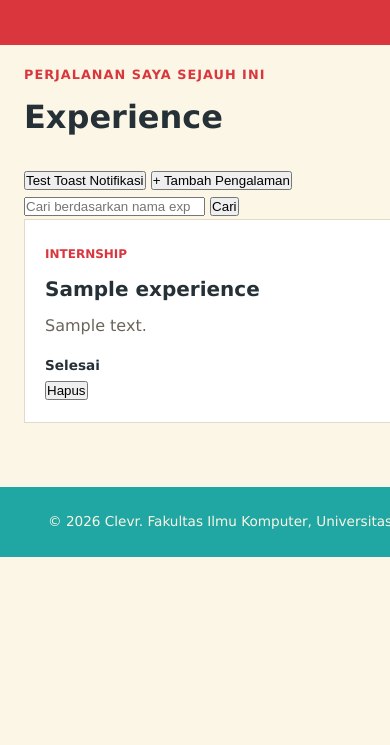
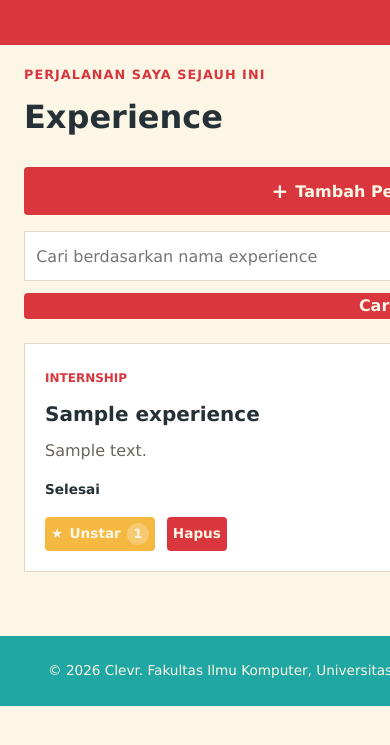
Before and after one commit to ClevraldoLimuel/myportofolio, a Django app: page /experience/ in a window 390 px wide; the page is wider, and only the part inside the window is pictured. Shown: the part 79-824 px from the top of that part. Run offline with Django 5.2, Linux system fonts and the light colour scheme; a user stored in the database is signed in; tables that the repository leaves empty hold one stand-in row (values such as "Sample post"); some web fonts are replaced.

Commit message:
feat:Add starred Experience
style:Adding styles for buttons in experience page (such as Star button, delete button)

style:Adding style for add experience modal form

```diff
--- a/main/models.py
+++ b/main/models.py
@@ -19,6 +19,9 @@ class Experience(models.Model):
     thumbnail = models.URLField(blank=True, null=True)
     started_at = models.DateTimeField(editable=True)
     ended_at = models.DateTimeField(blank=True, null=True)
+    starred_by = models.ManyToManyField(
+        User, related_name="starred_experiences", blank=True
+    )
     def __str__(self):
         return self.title
 
--- a/main/urls.py
+++ b/main/urls.py
@@ -1,6 +1,6 @@
 from django.urls import path
 
-from main.views import register, login_user, logout_user, show_main, show_experience, delete_experience, get_experience_json, create_experience, create_experience_ajax, show_interest, get_interest_json, create_interest, delete_interest, edit_interest, show_education, create_project, show_project, get_projects_json, delete_project, toggle_star, toggle_star_interest, create_project_ajax
+from main.views import register, login_user, logout_user, show_main, show_experience, delete_experience, toggle_star_experience, get_experience_json, create_experience, create_experience_ajax, show_interest, get_interest_json, create_interest, delete_interest, edit_interest, show_education, create_project, show_project, get_projects_json, delete_project, toggle_star, toggle_star_interest, create_project_ajax
 
 app_name = "main"
 
@@ -11,6 +11,7 @@ urlpatterns = [
     path("", show_main, name="show_main"),
     path("experience/", show_experience, name="show_experience"),
     path("experience/<uuid:experience_id>/delete", delete_experience, name="delete_experience"),
+    path("experience/<uuid:experience_id>/star/",toggle_star_experience,name="toggle_star_experience",),
     path("api/experience/", get_experience_json, name="get_experience_json"),
     path("experience/add/", create_experience, name="create_experience"),
     path("experience/add-ajax/", create_experience_ajax, name="create_experience_ajax"),
--- a/main/views.py
+++ b/main/views.py
@@ -108,6 +108,18 @@ def delete_experience(request, experience_id):
 
     return redirect("main:show_experience")
 
+@login_required(login_url="/login/")
+def toggle_star_experience(request, experience_id):
+    experience = get_object_or_404(Experience, pk=experience_id)
+
+    if request.method == "POST":
+        if request.user in experience.starred_by.all():
+            experience.starred_by.remove(request.user)
+        else:
+            experience.starred_by.add(request.user)
+
+    return redirect("main:show_experience")
+
 @require_POST
 def create_experience_ajax(request):
     if not request.user.is_superuser:
@@ -136,6 +148,9 @@ def get_experience_json(request):
     # Konstruksi data JSON secara manual agar bisa menyisipkan logika Star
     data = []
     for exp in experiences:
+        starred_users = exp.starred_by.all()
+        is_starred = request.user in starred_users if request.user.is_authenticated else False
+        starred_by_names = ", ".join([u.username for u in starred_users])
         isOngoing = exp.is_ongoing
         data.append({
             "pk": str(exp.id),
@@ -147,6 +162,9 @@ def get_experience_json(request):
                 "started_at": exp.started_at,
                 "ended_at": exp.ended_at,
                 "is_ongoing": isOngoing,
+                "star_count": starred_users.count(),
+                "is_starred": is_starred,
+                "starred_by_names": starred_by_names,
             }
         })
 
@@ -349,7 +367,6 @@ def toggle_star(request, project_id):
     return redirect("main:show_project")
 
 from django.views.decorators.http import require_POST
-
 @require_POST
 def create_project_ajax(request):
     if not request.user.is_superuser:
--- a/static/css/experience.css
+++ b/static/css/experience.css
@@ -54,6 +54,177 @@
 
 .hide {
     display: none !important;
+}
+
+.experience-section .button,
+.experience-form-modal .button {
+    display: inline-block;
+    border: 0;
+    padding: 0.7rem 1rem;
+    background: var(--accent-dark);
+    color: var(--paper);
+    font: inherit;
+    font-weight: 700;
+    text-align: center;
+    text-decoration: none;
+    border-radius: 4px;
+    cursor: pointer;
+    transition: transform 0.2s ease, background 0.2s ease;
+}
+
+.experience-section .button:hover,
+.experience-form-modal .button:hover {
+    background: var(--accent2);
+    transform: scale(1.03);
+}
+
+.experience-section .button:focus-visible,
+.experience-form-modal .button:focus-visible,
+.experience-form-modal__close:focus-visible {
+    outline: 2px solid var(--accent2);
+    outline-offset: 2px;
+}
+
+.experience-section .button:disabled,
+.experience-form-modal .button:disabled {
+    cursor: wait;
+    opacity: 0.65;
+    transform: none;
+}
+
+.experience-section .button-secondary,
+.experience-form-modal .button-secondary {
+    background: var(--ink);
+    color: var(--paper);
+}
+
+.experience-section .experience-add-button {
+    display: inline-flex;
+    align-items: center;
+    gap: 0.45rem;
+}
+
+.experience-add-button span {
+    font-size: 1.25rem;
+    line-height: 1;
+}
+
+.experience-search {
+    display: flex;
+    gap: 0.75rem;
+    margin-bottom: 1.5rem;
+    margin-top: 1rem ;
+}
+
+.experience-search__input {
+    width: 100%;
+    min-width: 0;
+    padding: 0.7rem;
+    border: 1px solid var(--line);
+    border-radius: var(--radius);
+    background: #fff;
+    color: var(--ink);
+    font: inherit;
+}
+
+.experience-search__input:focus {
+    outline: 2px solid var(--accent2);
+    border-color: var(--accent2);
+}
+
+.experience-search .button {
+    padding: 0 1rem;
+}
+
+.experience-form .form-group {
+    margin-bottom: 1rem;
+}
+
+.experience-form .form-group label {
+    display: block;
+    margin-bottom: 0.45rem;
+    color: var(--ink);
+    font-weight: 700;
+}
+
+.experience-form .form-group input,
+.experience-form .form-group textarea,
+.experience-form .form-group select {
+    box-sizing: border-box;
+    width: 100%;
+    padding: 0.7rem 0.8rem;
+    border: 1px solid var(--accent2);
+    border-radius: 3px;
+    background: var(--paper);
+    color: var(--ink);
+    font: inherit;
+}
+
+.experience-form .form-group textarea {
+    min-height: 84px;
+    resize: vertical;
+}
+
+.experience-form .form-group input:focus,
+.experience-form .form-group textarea:focus,
+.experience-form .form-group select:focus {
+    outline: 2px solid var(--accent2);
+    outline-offset: 1px;
+}
+
+.experience-form .form-error {
+    margin-top: 0.35rem;
+    color: var(--accent-dark);
+    font-size: 0.9rem;
+}
+
+.experience-section .experience-actions {
+    display: flex;
+    align-items: center;
+    flex-wrap: wrap;
+    gap: 0.75rem;
+    margin-top: 1rem;
+}
+
+.experience-section .experience-actions .button {
+    padding: 6px;
+    font-size: 0.85rem;
+}
+
+.experience-section .star-form {
+    display: inline-flex;
+}
+
+.experience-section .button-star {
+    display: inline-flex;
+    align-items: center;
+    gap: 0.4rem;
+    background: var(--accent-dark);
+}
+
+.experience-section .button-star:hover {
+    background: var(--accent2);
+}
+
+.experience-section .button-star.is-starred {
+    background: var(--accent);
+}
+
+.experience-section .star-count {
+    padding: 0.05rem 0.4rem;
+    border-radius: 999px;
+    background: rgba(255, 255, 255, 0.25);
+    font-size: 0.8rem;
+}
+
+.experience-section .button-danger {
+    background: var(--accent-dark);
+    color: var(--paper);
+}
+
+.experience-section .button-danger:hover {
+    background: var(--ink);
+    color: var(--paper);
 }
 
 .experience-form-modal {
@@ -148,4 +319,19 @@
         width: 100%;
         text-align: center;
     }
+
+    .experience-search {
+        flex-direction: column;
+    }
+
+    .experience-search .button,
+    .experience-section .experience-add-button {
+        width: 100%;
+        justify-content: center;
+    }
+
+    .experience-section .button:hover,
+    .experience-form-modal .button:hover {
+        transform: none;
+    }
 }
--- a/templates/experience.html
+++ b/templates/experience.html
@@ -11,9 +11,7 @@
             <div class="container">
                 <p class="section-kicker">Perjalanan saya sejauh ini</p>
                 <h1>Experience</h1>
-                <button class="button button-secondary" onclick="showToast('Notifikasi Sistem', 'Experiences berhasil dimuat dengan baik!', 'success')">
-                    Test Toast Notifikasi
-                </button>
+
                 {% if user.is_superuser %}
                 <button type="button"
                         class="button experience-add-button"
@@ -106,12 +104,21 @@
         const deleteUrl = "{% url 'main:delete_experience' '00000000-0000-0000-0000-000000000000' %}"
             .replace('00000000-0000-0000-0000-000000000000', experienceId);
 
+        const starUrl = "{% url 'main:toggle_star_experience' '00000000-0000-0000-0000-000000000000' %}"
+            .replace('00000000-0000-0000-0000-000000000000', experienceId);
+
         const deleteHtml = IS_SUPERUSER
             ? `<form method="post" action="${deleteUrl}" style="display:inline;">
                 {% csrf_token %}
                 <button type="submit" class="button button-danger" onclick="return confirm('Yakin ingin menghapus experience ini?');">Hapus</button>
             </form>`
             : '';
+
+        const isStarredClass = experience.is_starred ? " is-starred" : "";
+        const starText = experience.is_starred ? "Unstar" : "Star";
+        const starTitle = experience.star_count > 0
+            ? `Dibintangi oleh ${escapeHtml(experience.starred_by_names)}`
+            : "Jadilah yang pertama memberi star";
 
         // Komponen card
         const completeCardHtml = `
@@ -127,7 +134,7 @@
             <div class="experience-card-actions">
                 <div class="experience-actions">
 
-                    {% comment %} <form method="post" action="${starUrl}" class="star-form">
+                    <form method="post" action="${starUrl}" class="star-form">
                         {% csrf_token %}
                         <button type="submit"
                                 class="button button-star${isStarredClass}"
@@ -136,7 +143,7 @@
                             ${starText}
                             <span class="star-count">${experience.star_count}</span>
                         </button>
-                    </form> {% endcomment %}
+                    </form>
 
                     ${deleteHtml}
                 </div>
```
Also changed, not shown: templates/components/experience_star.html (added, +10 -0 lines), main/migrations/0008_experience_starred_by.py (added).
